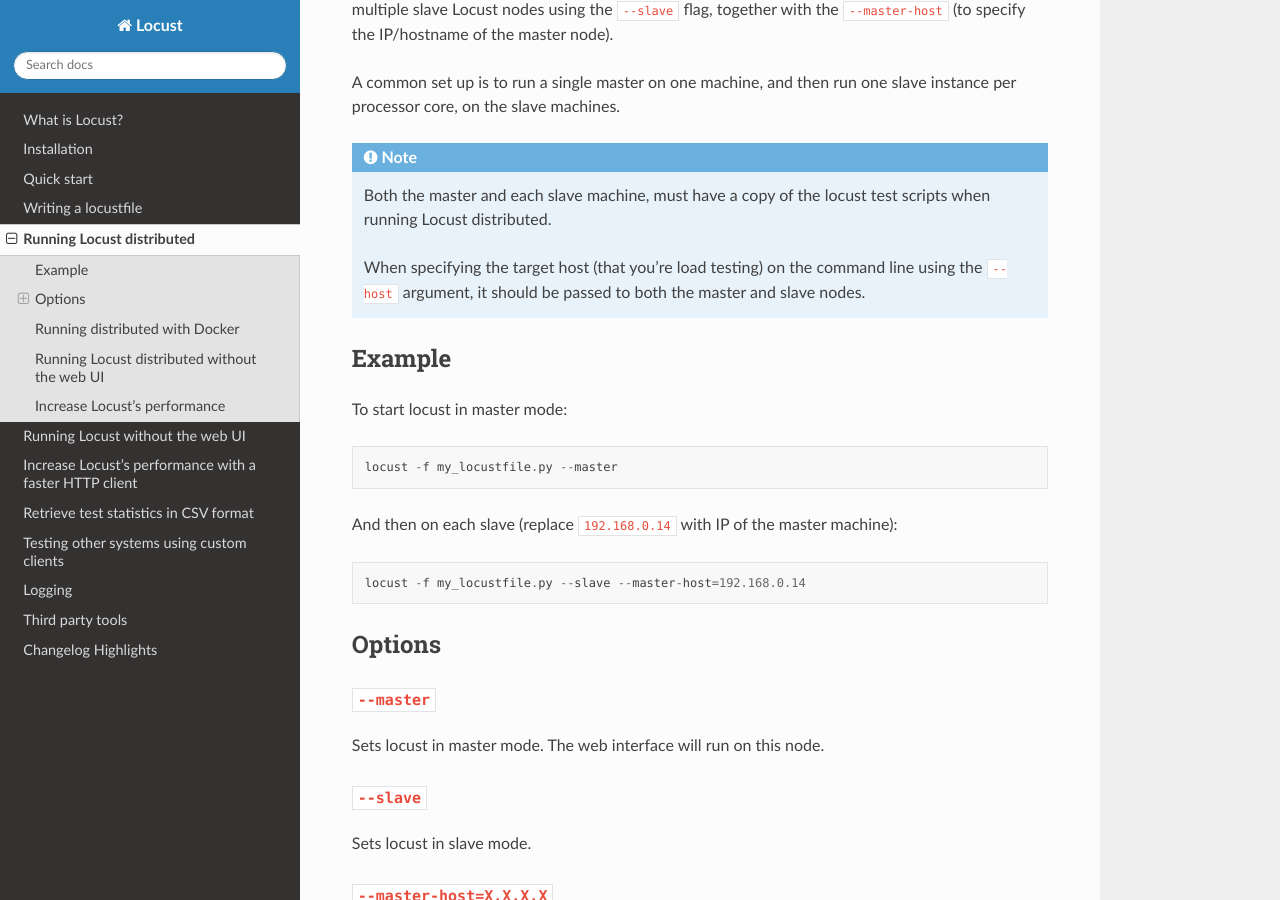
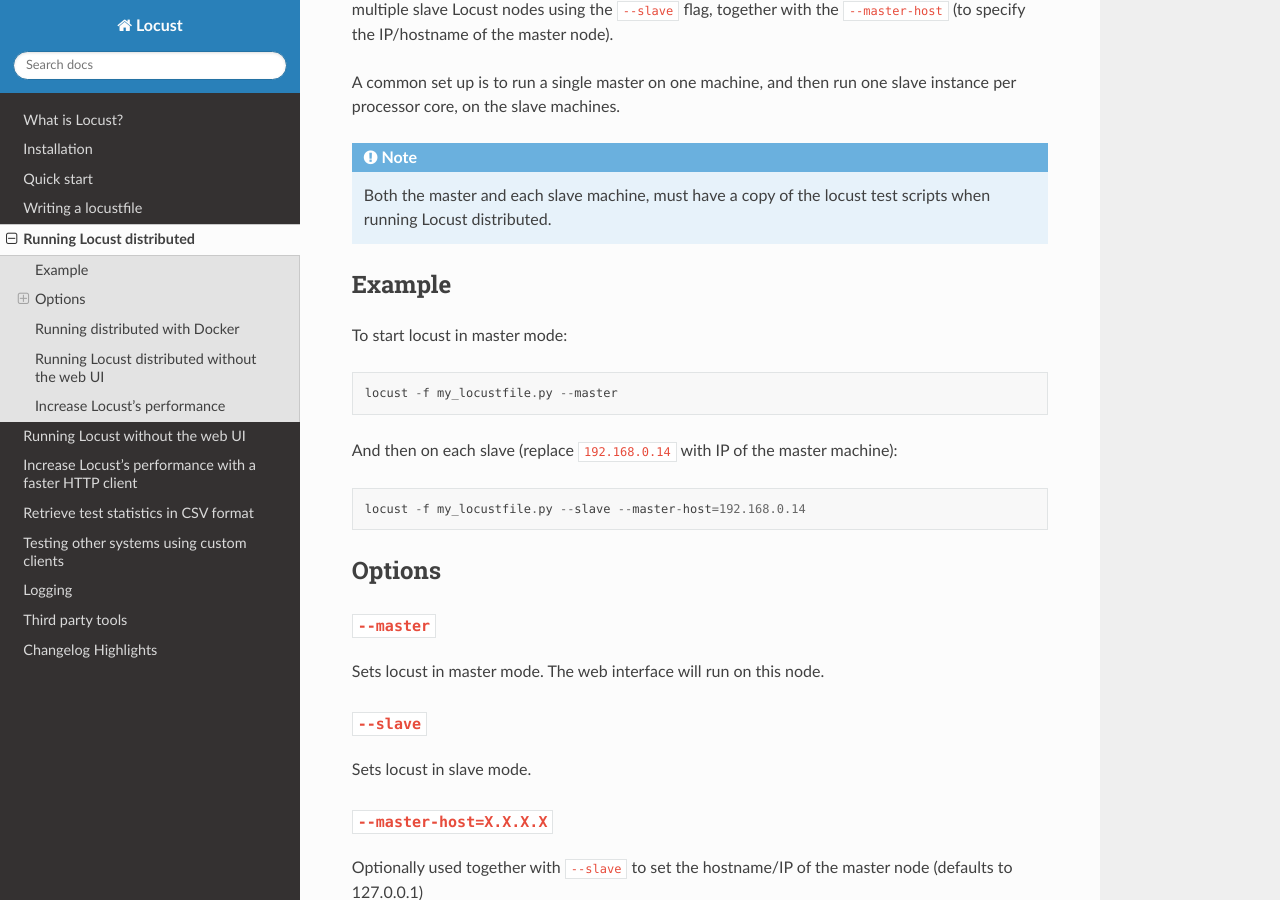
Before and after one commit to locustio/locust, a Sphinx documentation site: the page built from docs/running-locust-distributed.rst, in a window 1280 px wide and 900 px high, scrolled down 307 px. Built offline with Sphinx 7.4.7 and the Read the Docs theme 2.0.0, drawn with Linux system fonts in a browser that asks for light colours; pages that are not in the unit, such as notebooks, are missing from menus.

Commit message:
Documentation correction

```diff
--- a/docs/running-locust-distributed.rst
+++ b/docs/running-locust-distributed.rst
@@ -19,9 +19,6 @@
 .. note::
     Both the master and each slave machine, must have a copy of the locust test scripts
     when running Locust distributed.
-
-    When specifying the target host (that you're load testing) on the command line using the
-    ``--host`` argument, it should be passed to both the  master and slave nodes.
 
 
 Example
```
